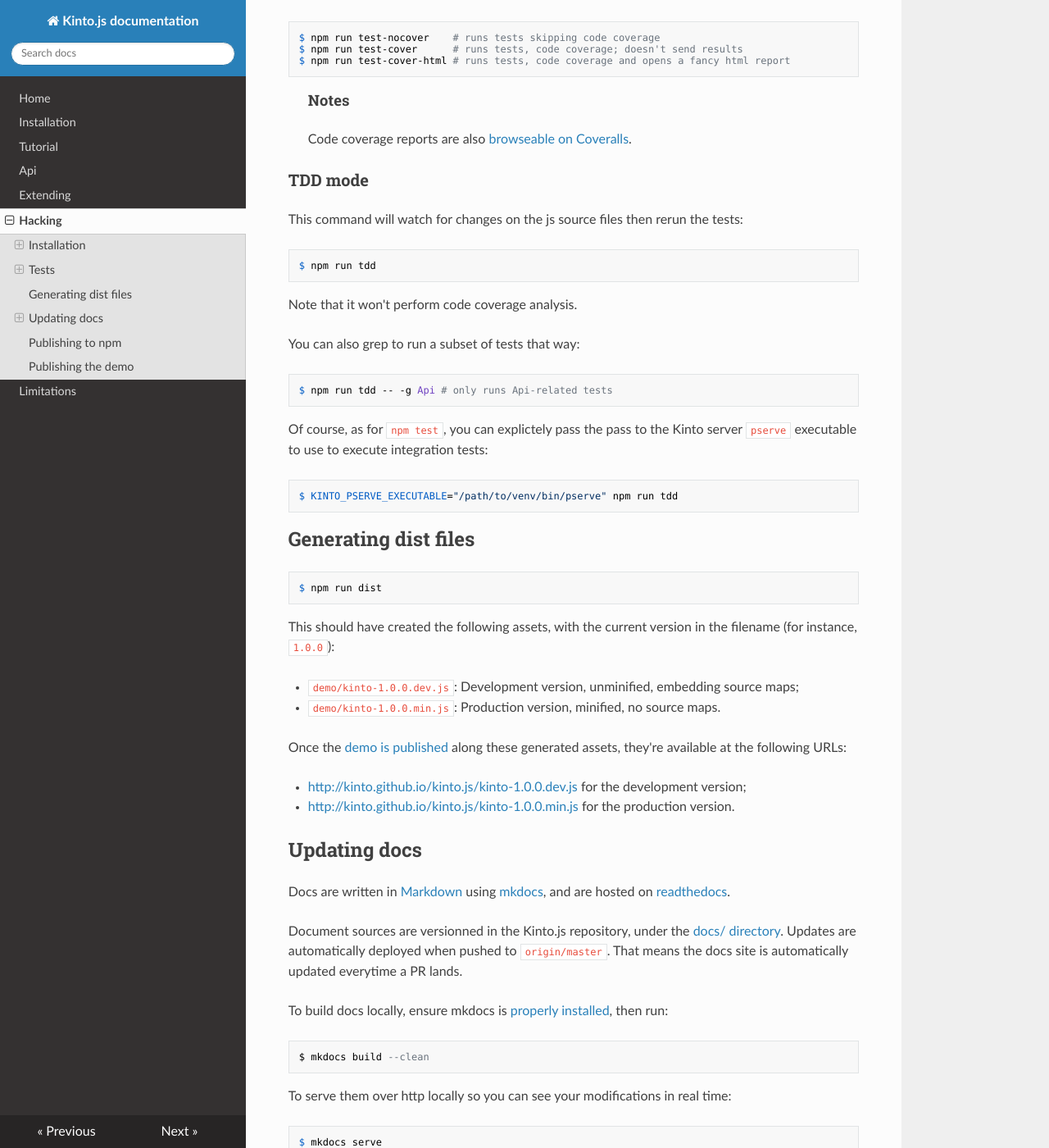
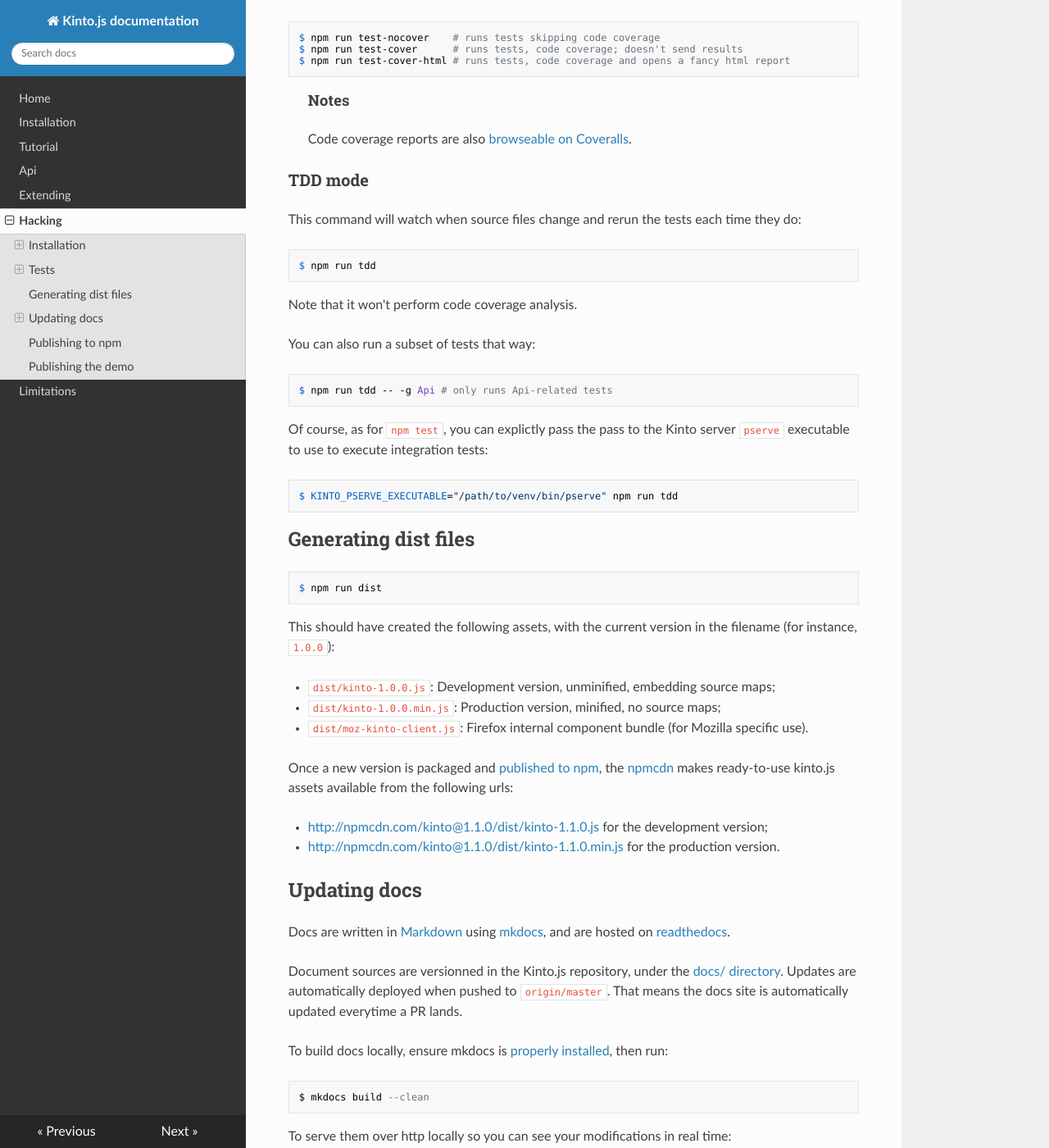
Before and after one commit to Kinto/kinto.js, an MkDocs documentation site: the page built from docs/hacking.md, in a window 1280 px wide and 1400 px high, scrolled down 1129 px. Shown: the whole window at 82% size. Built offline with MkDocs 1.6.1, drawn with Linux system fonts in a browser that asks for light colours; nearby versions of some CDN libraries; old or Windows-style settings are respelled for this version of MkDocs.

Commit message:
Updated dist and publish commands to support versioned assets.
Also removed the watch command, and reverted version of babelify which previous version was breaking dist files generation.

```diff
--- a/.travis.yml
+++ b/.travis.yml
@@ -14,6 +14,7 @@
 env:
 - ACTION=test
 - ACTION="run lint"
+- ACTION="run dist" # ensures building dist files doesn't break
 script:
 - npm $ACTION
 after_script:
--- a/docs/hacking.md
+++ b/docs/hacking.md
@@ -48,17 +48,17 @@
 
 ### TDD mode
 
-This command will watch for changes on the js source files then rerun the tests:
+This command will watch when source files change and rerun the tests each time they do:
 
     $ npm run tdd
 
 Note that it won't perform code coverage analysis.
 
-You can also grep to run a subset of tests that way:
+You can also run a subset of tests that way:
 
     $ npm run tdd -- -g Api # only runs Api-related tests
 
-Of course, as for `npm test`, you can explictely pass the pass to the Kinto server `pserve` executable to use to execute integration tests:
+Of course, as for `npm test`, you can explictly pass the pass to the Kinto server `pserve` executable to use to execute integration tests:
 
     $ KINTO_PSERVE_EXECUTABLE="/path/to/venv/bin/pserve" npm run tdd
 
@@ -68,13 +68,14 @@
 
 This should have created the following assets, with the current version in the filename (for instance, `1.0.0`):
 
--  `demo/kinto-1.0.0.dev.js`: Development version, unminified, embedding source maps;
--  `demo/kinto-1.0.0.min.js`: Production version, minified, no source maps.
+-  `dist/kinto-1.0.0.js`: Development version, unminified, embedding source maps;
+-  `dist/kinto-1.0.0.min.js`: Production version, minified, no source maps;
+-  `dist/moz-kinto-client.js`: Firefox internal component bundle (for Mozilla specific use).
 
-Once the [demo is published](#publishing-the-demo) along these generated assets, they're available at the following URLs:
+Once a new version is packaged and [published to npm](#publishing-to-npm), the [npmcdn](https://npmcdn.com/ service) makes ready-to-use kinto.js assets available from the following urls:
 
-- [http://kinto.github.io/kinto.js/kinto-1.0.0.dev.js](http://kinto.github.io/kinto.js/kinto-1.0.0.dev.js) for the development version;
-- [http://kinto.github.io/kinto.js/kinto-1.0.0.min.js](http://kinto.github.io/kinto.js/kinto-1.0.0.min.js) for the production version.
+- [http://npmcdn.com/kinto@1.1.0/dist/kinto-1.1.0.js](http://npmcdn.com/kinto@1.1.0/dist/kinto-1.1.0.js) for the development version;
+- [http://npmcdn.com/kinto@1.1.0/dist/kinto-1.1.0.min.js](http://npmcdn.com/kinto@1.1.0/dist/kinto-1.1.0.min.js) for the production version.
 
 ## Updating docs
 
```
Also changed, not shown: docs/installation.md (+2 -2 lines), docs/tutorial.md (+1 -1 lines), package.json (+7 -9 lines), 2 other files.
